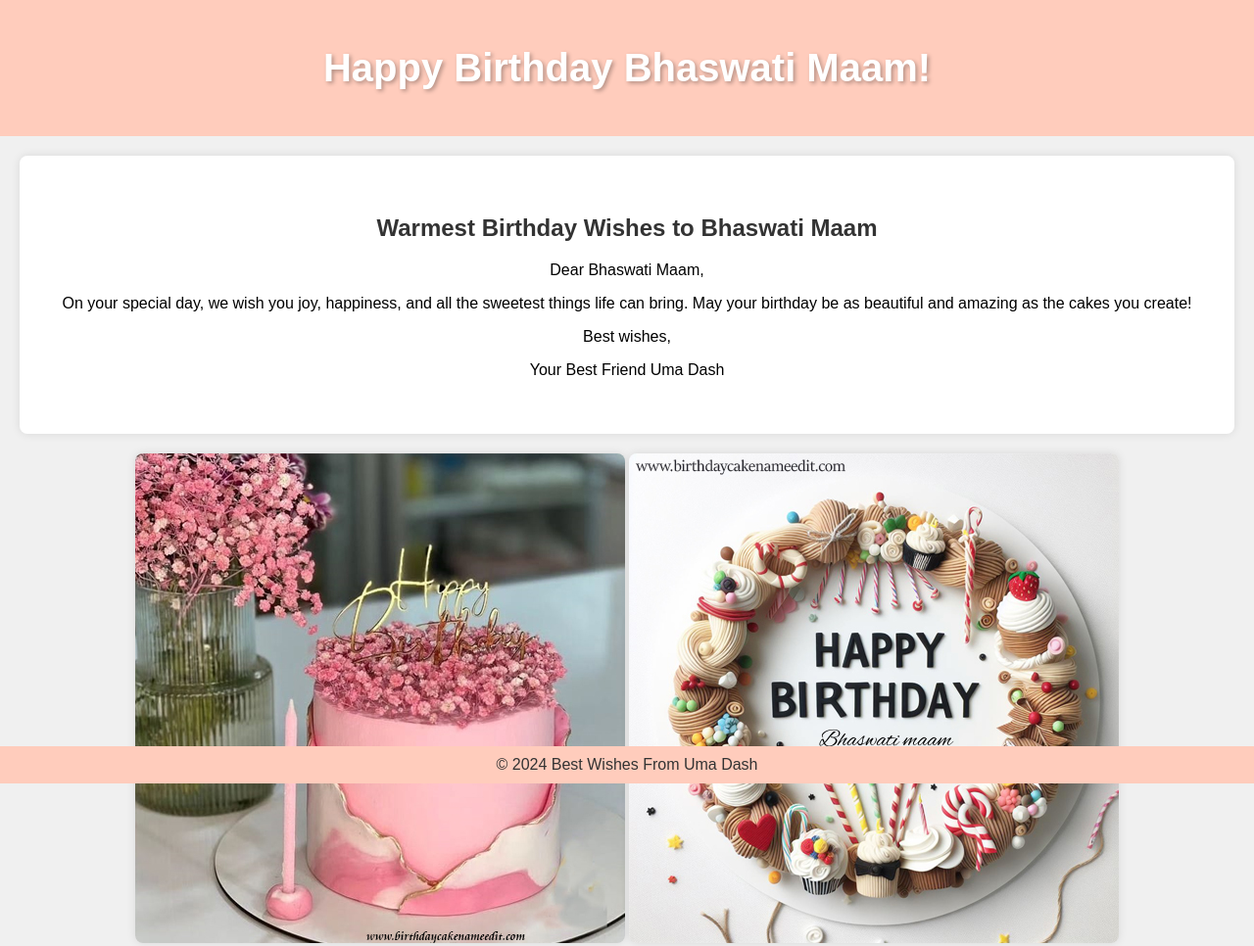
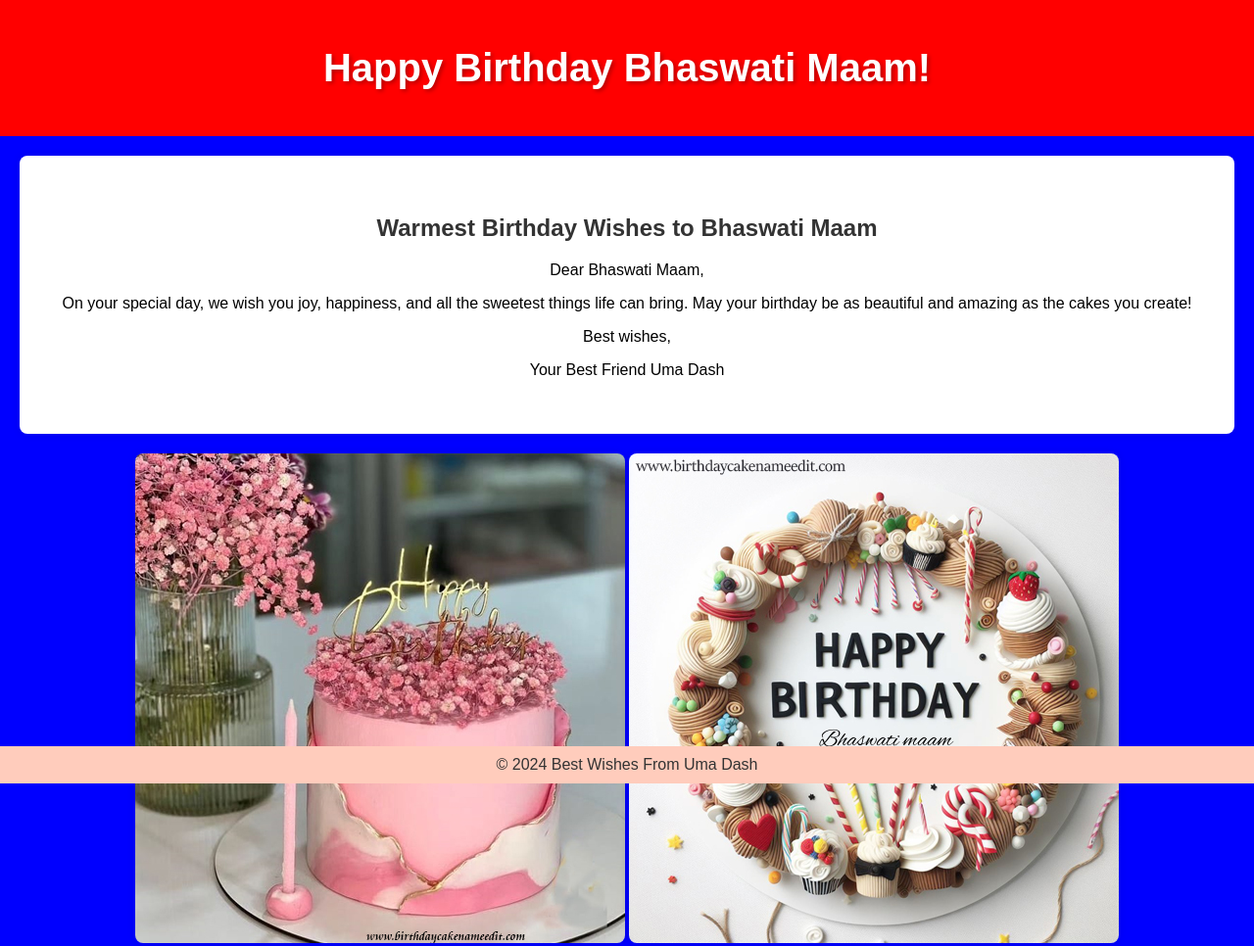
Before and after one commit to Rajiv-java/Birthday-, a plain HTML site: page index.html in a window 1280 px wide. Shown: the top 966 px of the page at 98% size. Drawn offline with Linux system fonts and the light colour scheme.

Commit message:
Update index.html

```diff
--- a/index.html
+++ b/index.html
@@ -9,11 +9,11 @@
             font-family: Arial, sans-serif;
             margin: 0;
             padding: 0;
-            background-color: #f0f0f0;
+            background-color:BLUE;
             text-align: center;
         }
         header {
-            background-color: #ffccbc;
+            background-color:RED;
             padding: 20px 0;
         }
         header h1 {
```
